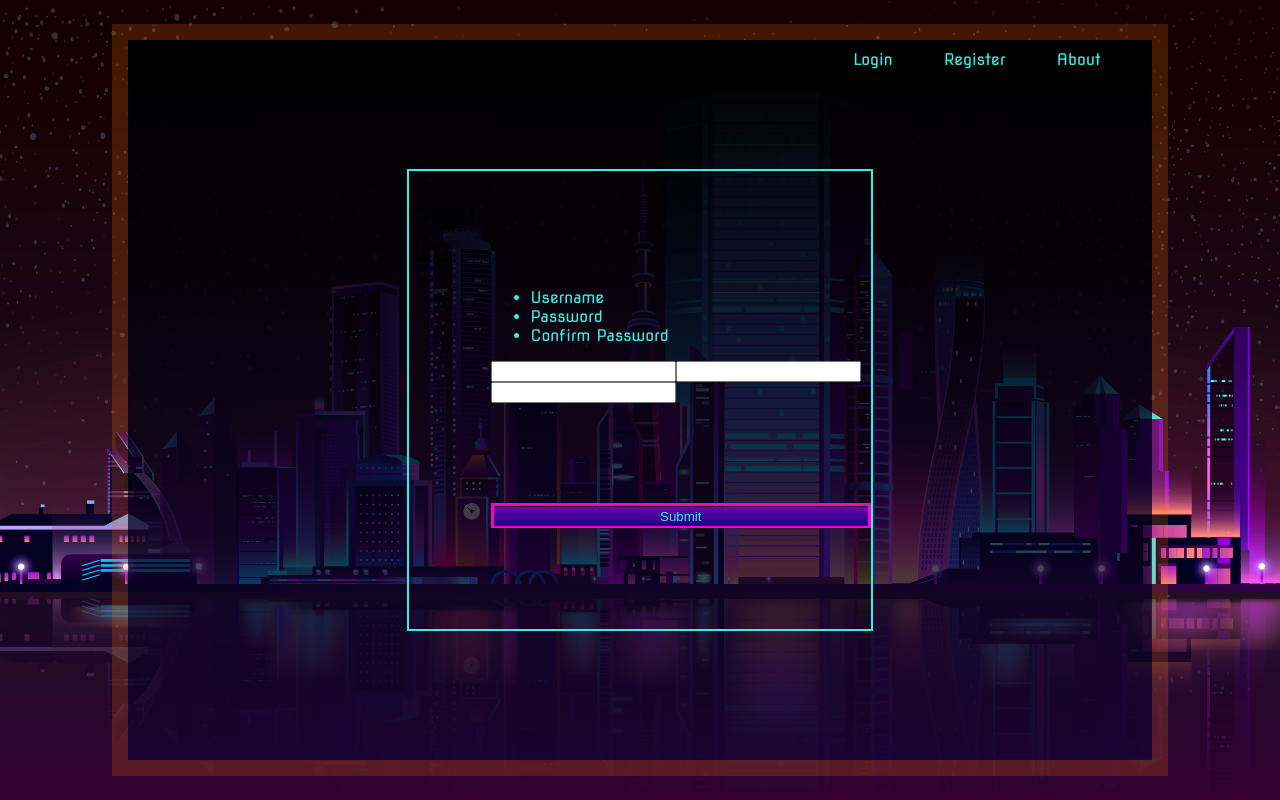
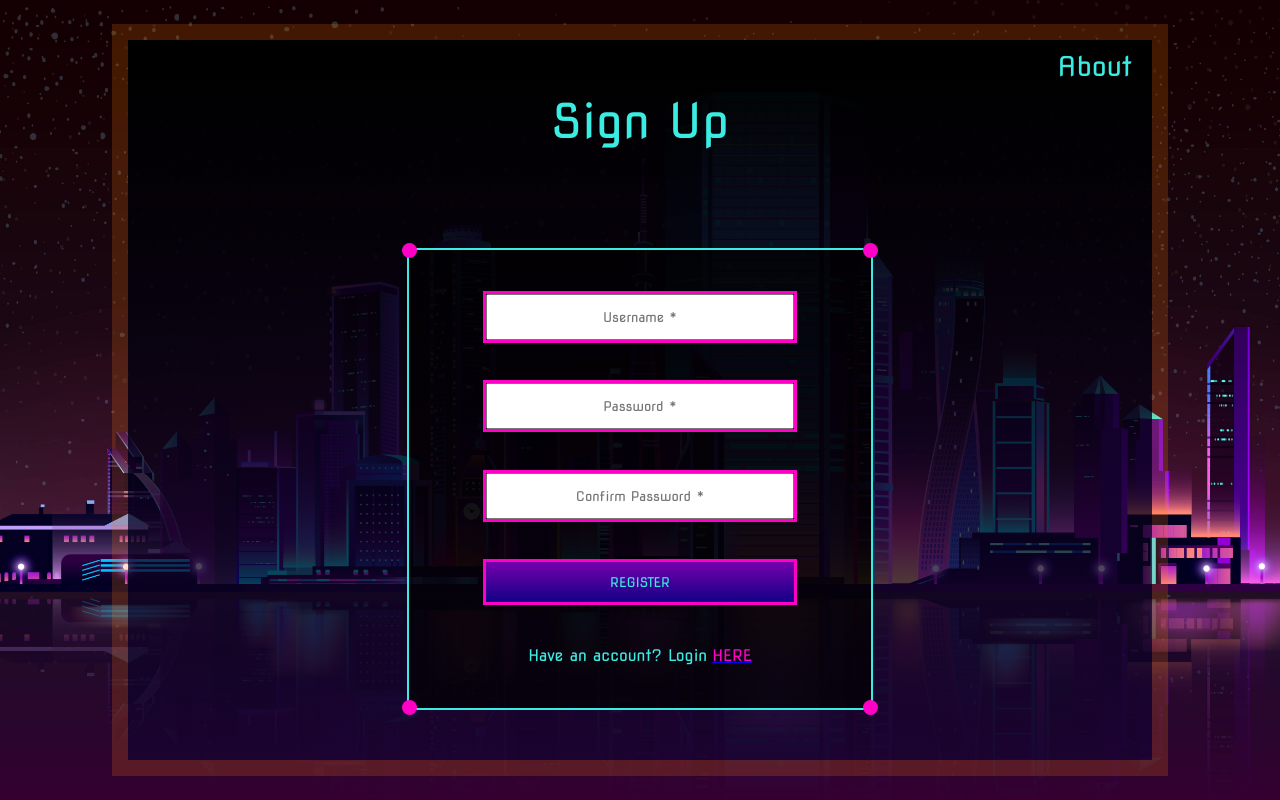
Before and after one commit to cs-24-bw-mud/front-end, a React (Create React App) app: page /registration in a window 1280 px wide. Built offline with nearby package versions, Linux system fonts and the light colour scheme.

Commit message:
registration/login look great

```diff
--- a/src/components/Login.js
+++ b/src/components/Login.js
@@ -1,15 +1,19 @@
 import React from 'react';
+import { NavLink } from 'react-router-dom';
+
+import { connect } from 'react-redux';
 import {Form, Field, withFormik} from 'formik/dist/index';
 import * as Yup from 'yup';
+
 import {userLogin} from '../store/auth/Actions';
-import { connect } from 'react-redux';
-import '../styles/login.scss';
+
+import '../styles/auth.scss';
 
 const LoginForm = () => {
 
 return (
         <>
-            <div className="login-container">
+            <div className="auth-container">
                 <h1 className= "header">Login</h1>
                 <div className="form-container">
                     <div className="corner-one"></div>
@@ -18,13 +22,21 @@ return (
                     <div className="corner-four"></div>
                     <Form className="form-contents">
                         <label>
-                            <Field className="form-inputs" type="text" placeholder="Username" name="username"/>
+                            <Field className="form-inputs" type="text" placeholder="Username *" name="username"/>
                         </label>
                         <label>
-                            <Field className="form-inputs" type="password" placeholder="Password" name="password"/>
+                            <Field className="form-inputs" type="password" placeholder="Password *" name="password"/>
                         </label>
                         <div className="btn-container">
                             <button className="submit-btn" type="submit">LOGIN</button>
+                        </div>
+                        <div className="switch-link">
+                            <p>Don't have an account? Sign up</p>
+                            <NavLink to={"/registration"}>
+                                <span>
+                                    HERE
+                                </span>
+                            </NavLink>
                         </div>
                     </Form>
                 </div>
--- a/src/components/Register.js
+++ b/src/components/Register.js
@@ -1,42 +1,46 @@
 import React from "react";
+import { NavLink } from 'react-router-dom';
+import {connect} from "react-redux";
+
 import {Form, Field, withFormik} from "formik/dist/index";
 import * as Yup from "yup";
-import {connect} from "react-redux";
 
 import {userRegister} from '../store/auth/Actions';
+
+import '../styles/auth.scss';
 
 
 
 const RegisterForm = () => {
   return (
-    <>
-      <Form>
-        <div className="form-container">
-          <h1 className="title">Sign Up</h1>
-          <div className="form-contents">
-            <div className="inline">
-              <div className="labels">
-                <ul>
-                  <li>Username</li>
-                  <li>Password</li>
-                  <li>Confirm Password</li>
-                </ul>
-              </div>
-              <div classname="values">
-                <Field className="input" type="text" name="username" />
-                <Field className="input" type="password" name="password1" />
-                <Field className="input" type="password" name="password2" />
-              </div>
+    <div className="auth-container">
+      <h1 className="header">Sign Up</h1>
+      <div className="form-container">
+        <div className="corner-one"></div>
+        <div className="corner-two"></div>
+        <div className="corner-three"></div>
+        <div className="corner-four"></div>
+        <Form className="form-contents">
+
+            <Field className="form-inputs" type="text" placeholder="Username *" name="username" />
+            <Field className="form-inputs" type="password" placeholder="Password *" name="password1" />
+            <Field className="form-inputs" type="password" placeholder="Confirm Password *" name="password2" />
+
+
+          <div className="btn-container">
+            <button className="submit-btn" type="submit">
+              REGISTER
+            </button>
+          </div>
+            <div className="switch-link">
+              <p>Have an account? Login</p>
+              <NavLink to={"/login"}>
+                <span>HERE</span>
+              </NavLink>
             </div>
-            <div className="btn-container">
-              <button className="submit-btn" type="submit">
-                Submit
-              </button>
-            </div>
-          </div>
-        </div>
-      </Form>
-    </>
+        </Form>
+      </div>
+    </div>
   );
 };
 
--- a/src/components/header/Header.js
+++ b/src/components/header/Header.js
@@ -7,16 +7,6 @@ function Header () {
     return(
         <>
         <div className= "link-container">
-            <div className="link">
-                <NavLink className="login-btn" to={"/login"}>
-                    <span>Login</span>
-                </NavLink>
-            </div>
-            <div className="link">
-                <NavLink className="register-btn" to={"/registration"}>
-                    <span>Register</span>
-                </NavLink>
-            </div>
             <div className="link">
                 <NavLink to={"/about"}>
                     <span>About</span>
--- a/src/styles/login.scss
+++ b/src/styles/auth.scss
@@ -1,6 +1,6 @@
 @import './library.scss';
 
-.login-container{
+.auth-container{
     color: $lightblue;
     text-align: center;
 
@@ -18,6 +18,7 @@
 
 .form-container{
     position: relative;
+    background: rgba(0, 0, 0, .7);
     width: 462px;
     height: 458px;
     display: flex;
@@ -68,6 +69,14 @@
     justify-content: space-evenly;
     flex-direction: column;
     color: $lightblue;
+
+    .form-inputs{
+        width: 300px;
+        height: 40px;
+        outline: 3px solid $pink;
+        font-family: 'Nova Square', cursive;
+        text-align: center;
+    }
     }
 
     .submit-btn{
@@ -76,10 +85,27 @@
         width: 100%;
         height: 100%;
         color: $lightblue;
+        font-family: 'Nova Square', cursive;
     }
 
     .btn-container{
         background: none;
-        border: 3px solid $pink;
+        height: 40px;
+        outline: 3px solid $pink;
+    }
+
+    .switch-link{
+        display: flex;
+        justify-content: center;
+
+        p{
+            margin-block-start: 0em;
+            margin-block-end: 0em;
+            margin-right: 5px;
+        }
+
+        span{
+            color: $pink;
+        }
     }
 }
--- a/src/styles/header.scss
+++ b/src/styles/header.scss
@@ -3,10 +3,9 @@
 .link-container{
     position: absolute;
     top: 0;
-    right: 0;
+    right: 20px;
     display: flex;
-    width: 350px;
-    font-size: 1rem;
+    font-size: 1.7rem;
     margin-top: 10px;
     justify-content: space-evenly;
 
```
